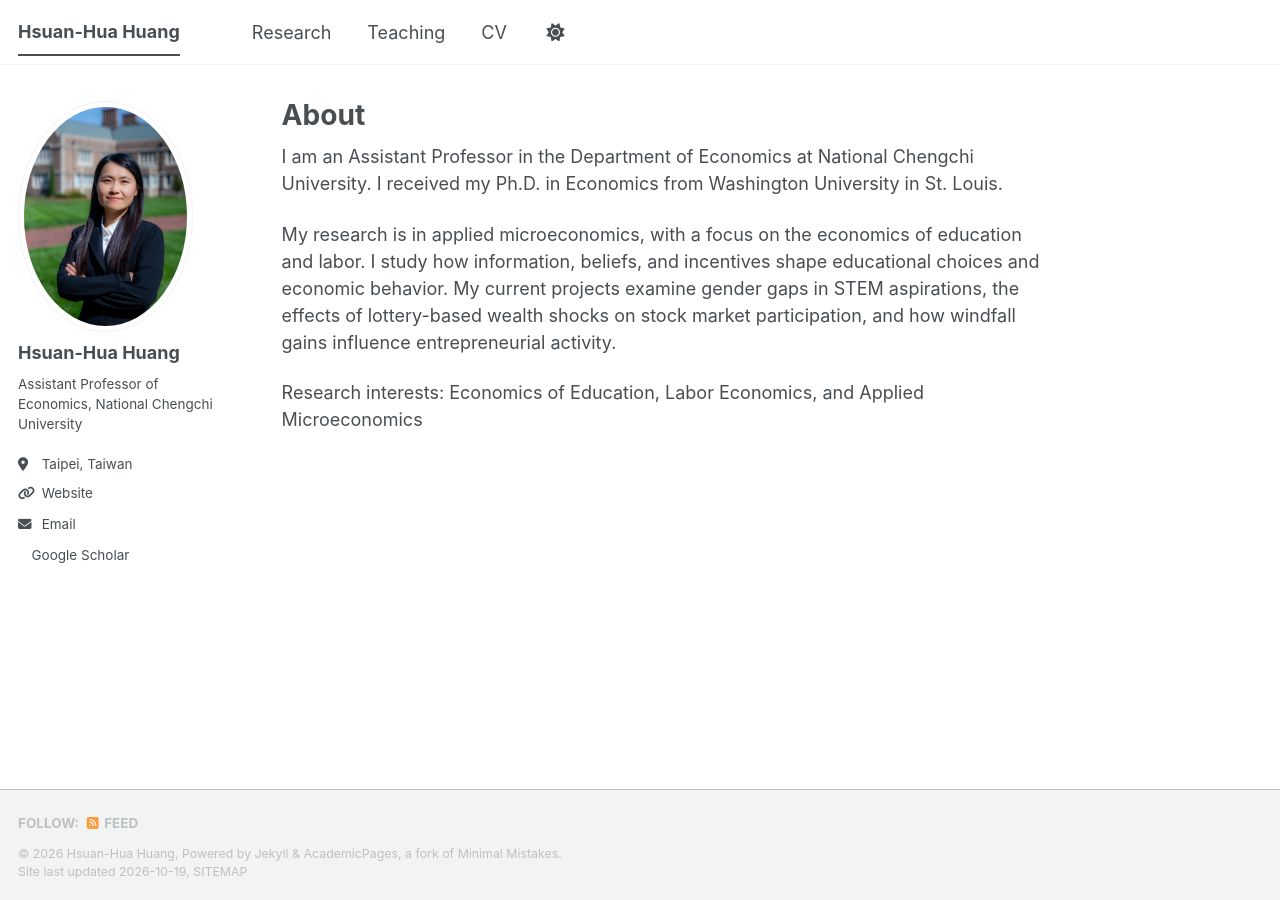
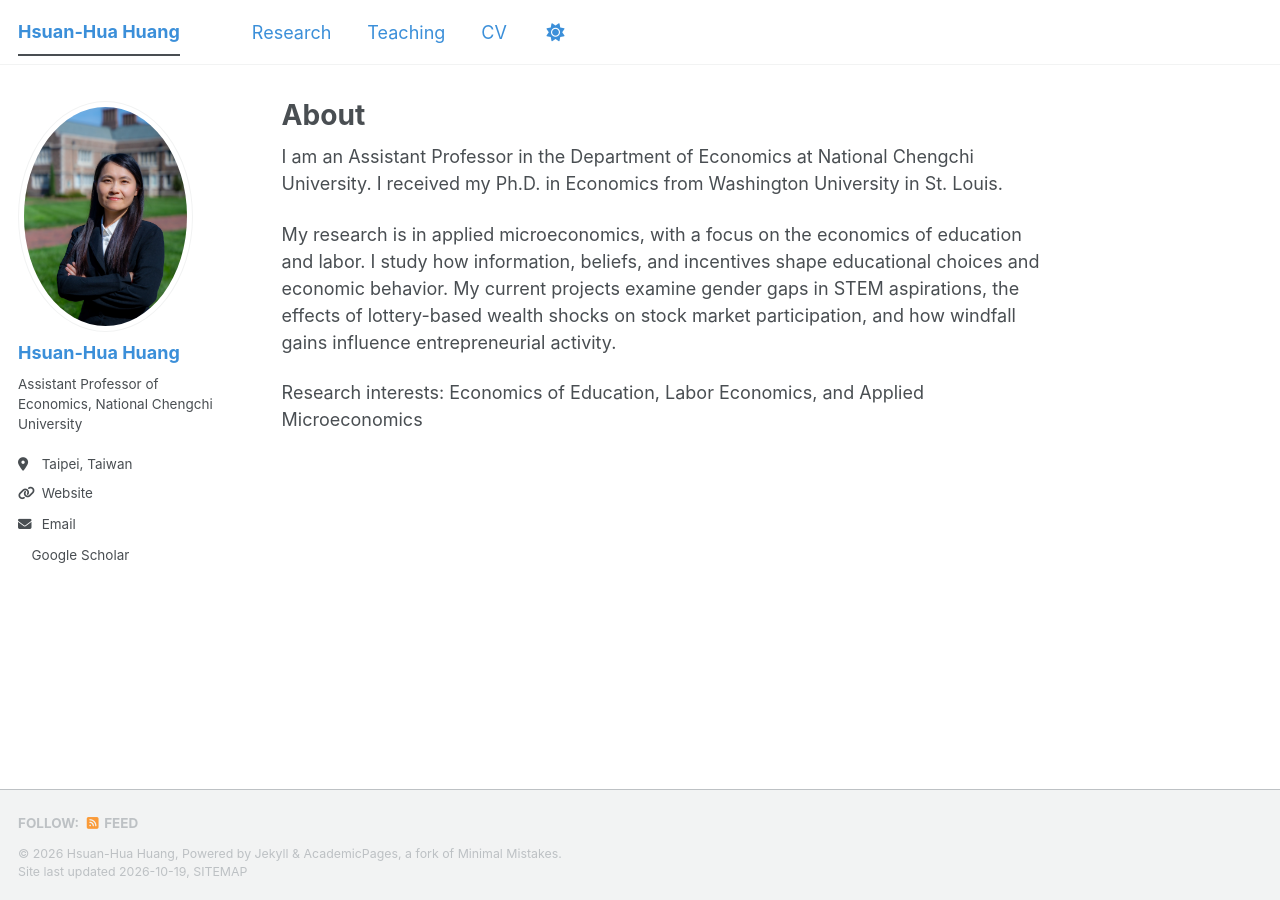
Before and after one commit to hsuanhua-huang/hsuanhua-huang, a Jekyll site: the page built from _pages/about.md, in a window 1280 px wide. Built offline with Jekyll 4.4.1, drawn with Linux system fonts in a browser that asks for light colours; a style sheet for code colours, icons or effects is not loaded.

Commit message:
Update main.scss

```diff
--- a/assets/css/main.scss
+++ b/assets/css/main.scss
@@ -36,3 +36,25 @@
     "layout/archive",
     "layout/sidebar"
 ;
+
+/* ===== 自訂顏色 ===== */
+
+/* 上方選單：Research、Teaching、CV */
+.greedy-nav .visible-links a {
+  color: #3b8fd9 !important;
+}
+
+/* 左上角的網站名稱 */
+.greedy-nav .visible-links .masthead__menu-item--lg a {
+  color: #3b8fd9 !important;
+}
+
+/* 選單下方的底線（滑鼠移過去或目前所在頁面） */
+.greedy-nav .visible-links a:before {
+  background: #3b8fd9 !important;
+}
+
+/* 左側欄照片下方的名字 */
+.author__name {
+  color: #3b8fd9 !important;
+}
```
